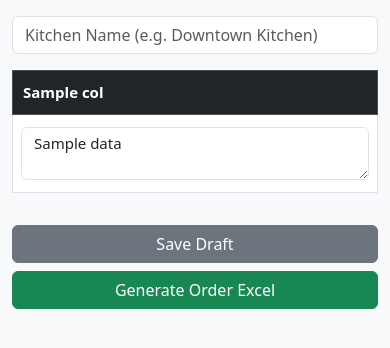
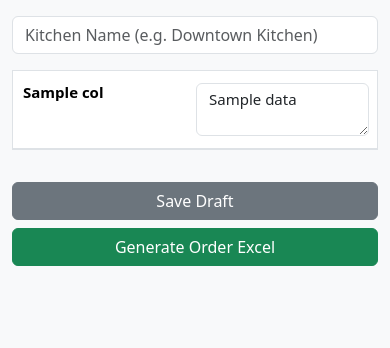
Before and after one commit to krishnakoushik-parimi/Kitchen-order-app, a Flask app: template templates/table.html in a window 390 px wide. Shown: the top 348 px of the page. Run offline with Flask 3, Linux system fonts and the light colour scheme; the template is opened without the code that fills it: most values are stand-ins (such as "Sample title", 1, 10 or a date in 2020); lists and menus that the app fills with data are empty.

Commit message:
Modified Mobile text readability

```diff
--- a/templates/table.html
+++ b/templates/table.html
@@ -67,7 +67,39 @@
         /* Mobile friendly */
         @media (max-width: 768px) {
             .wrap-text {
-                min-height: 52px;
+                min-height: 60px;
+            }
+        }
+        /* Mobile stacking for table */
+        @media (max-width: 768px) {
+            .wrap-table thead {
+                display: none; /* hide header */
+            }
+            .wrap-table,
+            .wrap-table tbody,
+            .wrap-table tr,
+            .wrap-table td {
+                display: block;
+                width: 100%;
+            }
+            .wrap-table tr {
+                margin-bottom: 1rem;
+                border-bottom: 2px solid #dee2e6;
+            }
+            .wrap-table td {
+                text-align: left;
+                padding-left: 50%;
+                position: relative;
+                white-space: normal; /* enable wrapping */
+            }
+            .wrap-table td::before {
+                position: absolute;
+                top: 10px;
+                left: 10px;
+                width: 45%;
+                white-space: nowrap;
+                font-weight: bold;
+                content: attr(data-label);
             }
         }
         </style>
@@ -111,7 +143,7 @@
             {% for row_index in range(data|length) %}
                 <tr>
                     {% for col in columns %}
-                        <td>
+                        <td data-label="{{ col }}">
                             {% if "quantity" in col|lower %}
                                 <input
                                     type="number"
```
